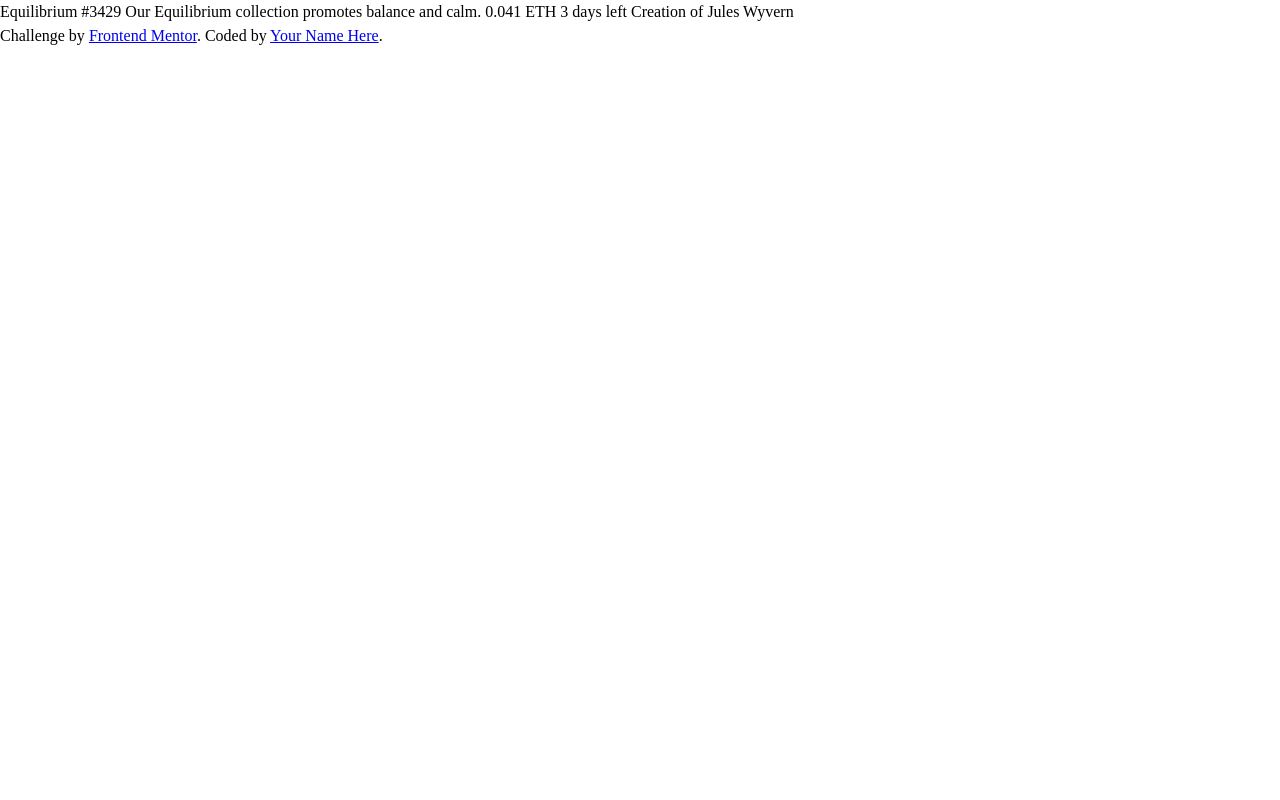
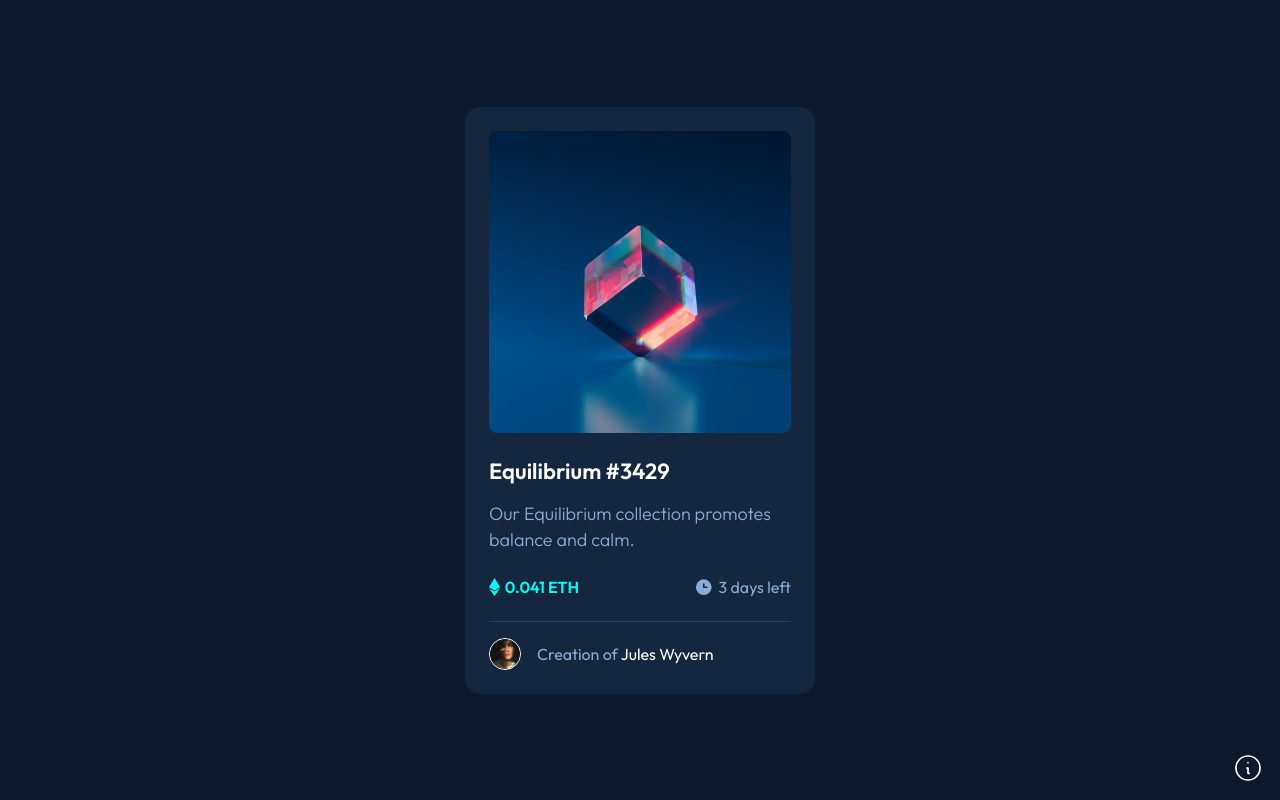
Before and after one commit to burrijw/fm-nft-preview-card, a website built with Vite: page index.html in a window 1280 px wide. Built offline with nearby package versions, Linux system fonts and the light colour scheme.

Commit message:
Finished adding tooltip for attribution.

```diff
--- a/index.html
+++ b/index.html
@@ -9,22 +9,84 @@
       rel="icon"
       type="image/png"
       sizes="32x32"
-      href="./images/favicon-32x32.png"
-    />
+      href="./favicon-32x32.png" />
+    <link rel="preconnect" href="https://fonts.googleapis.com" />
+    <link rel="preconnect" href="https://fonts.gstatic.com" crossorigin />
+    <link
+      href="https://fonts.googleapis.com/css2?family=Outfit:wght@300;400;600&display=swap"
+      rel="stylesheet" />
     <link rel="stylesheet" href="./reset.css" />
     <link rel="stylesheet" href="./style.css" />
     <!-- <script src="./main.js" defer></script> -->
     <title>Frontend Mentor | NFT preview card component</title>
   </head>
   <body>
-    Equilibrium #3429 Our Equilibrium collection promotes balance and calm.
-    0.041 ETH 3 days left Creation of Jules Wyvern
+    <main>
+      <h1 class="visually-hidden">NFT Preview Card Component</h1>
+      <article class="card stack">
+        <div class="image-container">
+          <img src="./images/image-equilibrium.jpg" alt="" class="" />
+        </div>
+        <h2>Equilibrium #3429</h2>
+        <p>Our Equilibrium collection promotes balance and calm.</p>
+        <div class="details">
+          <span class="eth">
+            <img class="icon-eth" src="./images/icon-ethereum.svg" />
+            0.041 ETH
+          </span>
+          <span class="timestamp">
+            <img class="icon-clock" src="./images/icon-clock.svg" />
+            3 days left</span
+          >
+        </div>
+        <div class="creator-container">
+          <img
+            class="avatar"
+            src="./images/image-avatar.png"
+            alt="NFT creator Jules Wyvern" />
+          <p class="creator">
+            Creation of
+            <a href="https://www.britannica.com/biography/Jules-Verne"
+              >Jules Wyvern</a
+            >
+          </p>
+        </div>
+      </article>
+    </main>
+    <div class="info">
+      <svg
+        class="icon-info"
+        xmlns="http://www.w3.org/2000/svg"
+        class="icon icon-tabler icon-tabler-info-circle"
+        viewBox="0 0 24 24"
+        stroke-width="1.25"
+        stroke="currentColor"
+        fill="none"
+        stroke-linecap="round"
+        stroke-linejoin="round">
+        <path stroke="none" d="M0 0h24v24H0z" fill="none"></path>
+        <path d="M12 12m-9 0a9 9 0 1 0 18 0a9 9 0 1 0 -18 0"></path>
+        <path d="M12 8l.01 0"></path>
+        <path d="M11 12l1 0l0 4l1 0"></path>
+      </svg>
+      <div class="info-content-wrapper">
+        <div class="info-content">
+          <p>
+            Challenge by
+            <a
+              href="https://www.frontendmentor.io/challenges/nft-preview-card-component"
+              target="_blank"
+              >Frontend Mentor</a
+            >. Coded by
+            <a href="https://www.frontendmentor.io/profile/burrijw"
+              >Josh Burri</a
+            >.
+          </p>
+        </div>
+      </div>
+    </div>
+    <!-- <footer class="attribution">
 
-    <div class="attribution">
-      Challenge by
-      <a href="https://www.frontendmentor.io?ref=challenge" target="_blank"
-        >Frontend Mentor</a
-      >. Coded by <a href="#">Your Name Here</a>.
-    </div>
+    </footer> -->
   </body>
 </html>
--- /dev/null
+++ b/style.css
@@ -0,0 +1,208 @@
+:root {
+  /* Colors */
+  --blue-100: #8bacd9;
+  --white: #ffffff;
+  --cyan: #00fff8;
+  --blue-900: #0d192c;
+  --blue-800: #15263f;
+  --blue-700: #2e405a;
+  /* Typeography */
+  --heading: 600 1.375rem/normal Outfit;
+  --body: 300 1.125rem/1.625rem Outfit;
+  --caption: 400 1rem/normal Outfit;
+  --caption-bold: 600 1rem/normal Outfit;
+  --caption-sm: 400 .9375rem/normal Outfit;
+  --caption-sm-bold: 600 .9375rem/normal Outfit;
+  /* Sizing */
+  --s-1: 1rem;
+  --s-2: calc(var(--s-1) * 1.5);
+  --card-max-w: 350px;
+  /* Border Radius */
+  --rounded-sm: 8px;
+  --rounded-md: 15px;
+  --rounded-full: 999px;
+  /* Shadow */
+  --shadow:
+    0.2px 0.4px 0.5px hsl(var(--shadow-color) / 0.94),
+    3.4px 7px 7.9px -3.2px hsl(var(--shadow-color) / 0.72);
+
+}
+
+/* Utils */
+
+.visually-hidden:not(:focus):not(:active) {
+  clip: rect(0 0 0 0);
+  clip-path: inset(50%);
+  height: 1px;
+  overflow: hidden;
+  position: absolute;
+  white-space: nowrap;
+  width: 1px;
+}
+
+.stack {
+  display: flex;
+  flex-direction: column;
+  justify-content: flex-start;
+}
+
+.stack > * + * {
+  margin-block-start: var(--space, var(--s-1));
+}
+
+/* Styles */
+
+body {
+  min-block-size: 100vh;
+  padding: var(--s-2);
+  background: var(--blue-900);
+  color: var(--white);
+}
+
+a,
+a:visited {
+  color: var(--white);
+  text-decoration: unset;
+  transition: color .5s ease-in;
+}
+
+
+main {
+  min-block-size: 100%;
+  min-inline-size: 100%;
+  display: grid;
+  place-content: center;
+  /* padding: var(--s-2); */
+}
+
+.card {
+  max-width: var(--card-max-w);
+  padding: var(--s-2);
+  border-radius: var(--rounded-md);
+  background: var(--blue-800);
+}
+
+.image-container {
+  overflow: hidden;
+  border-radius: var(--rounded-sm);
+}
+
+.card > h2 {
+  --space: var(--s-2);
+  font: var(--heading);
+}
+
+.card > p {
+  font: var(--body);
+  color: var(--blue-100);
+}
+
+.details {
+  --space: var(--s-2);
+  display: flex;
+  justify-content: space-between;
+  font: var(--caption-sm);
+}
+
+.details > span {
+  display: inline-flex;
+  align-items: center;
+  gap: .3rem;
+}
+
+.eth {
+  font: var(--caption-sm-bold);
+  color: var(--cyan);
+}
+
+.icon-eth {
+  block-size: 18px;
+}
+
+.timestamp {
+  color: var(--blue-100);
+}
+
+.icon-clock {
+  aspect-ratio: 1/1;
+  inline-size: 20px;
+}
+
+.creator-container {
+  --space: var(--s-2);
+  /* flexbox */
+  display: flex;
+  align-items: center;
+  gap: var(--s-1);
+  /* box */
+  padding-block-start: var(--s-1);
+  /* border */
+  border-block-start: 1px solid var(--blue-700);
+  /* type */
+  font: var(--caption-sm);
+}
+
+.creator {
+  color: var(--blue-100);
+}
+
+.creator > a {
+  color: var(--white)
+}
+
+a:hover {
+  color: var(--cyan);
+  cursor: pointer;
+}
+
+.avatar {
+  aspect-ratio: 1/1;
+  inline-size: 2rem;
+  border-radius: 999px;
+  border: 1px var(--white) solid;
+}
+
+.info {
+  position: fixed;
+  inset-block-end: 1rem;
+  inset-inline-end: 1rem;
+
+}
+
+.icon-info {
+  width: 2rem;
+}
+
+.info .info-content {
+  font: var(--caption-sm);
+  border-radius: var(--rounded-md);
+  background: var(--blue-800);
+  inline-size: 90%;
+  padding: 1rem;
+  z-index: 1;
+  border: 1px solid var(--blue-700);
+  color: var(--blue-100);
+}
+
+.info .info-content-wrapper {
+  inline-size: 300px;
+  padding: .5rem .5rem 0rem;
+  position: absolute;
+  inset-block-end: 0px;
+  inset-inline-end: 0px;
+  opacity: 0%;
+  transition: opacity 1s ease;
+}
+
+.info:hover .info-content-wrapper {
+
+  opacity: 100%;
+}
+
+@media (min-width: 48rem) {
+  :root {
+    /* Increase size of captions on larger screens */
+    --caption-sm: var(--caption);
+    --caption-sm-bold: var(--caption-bold);
+  }
+}
```
Also changed, not shown: favicon-32x32.png (renamed from images/favicon-32x32.png).
